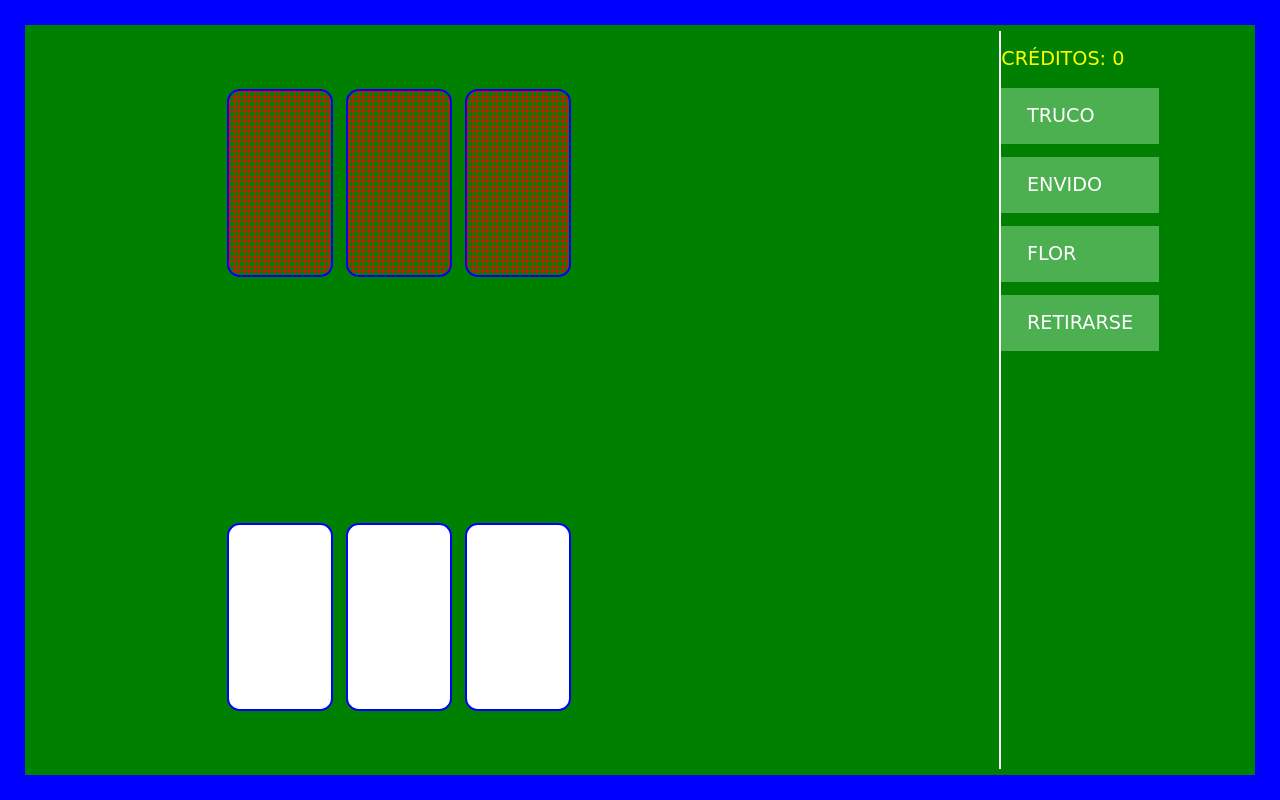
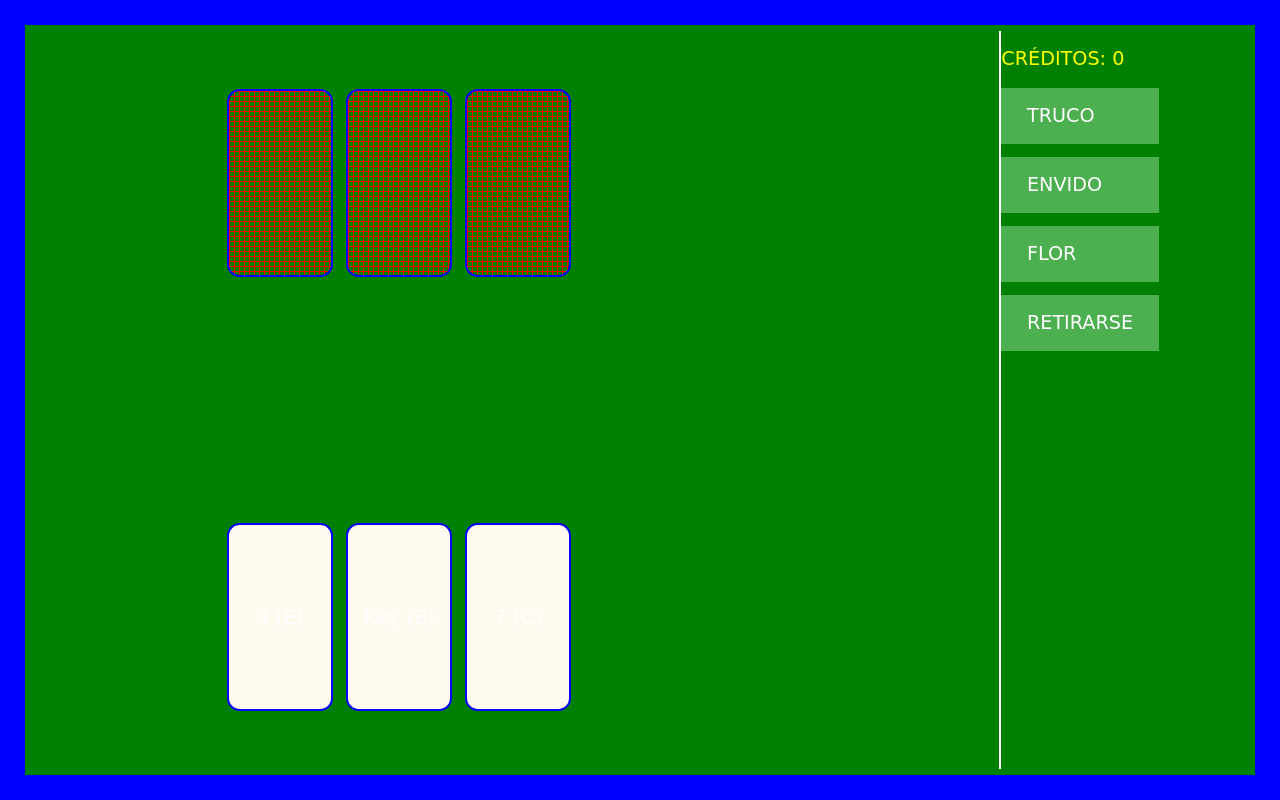
Before and after one commit to gustavojavier7/truco, a PHP site: page /index2.html in a window 1280 px wide. Run offline with PHP 8.4, Linux system fonts and the light colour scheme.

Commit message:
Update styles.css cartas cambian de color a Beige suave

```diff
--- a/styles.css
+++ b/styles.css
@@ -96,7 +96,7 @@ body {
     transition: transform 0.3s, border-color 0.3s;
     position: relative;
     z-index: 1;
-    background-color: #FFFFFF;
+    background-color: #FFFAF0; /* Beige casi blanco */
     background-size: 20px 20px;
     background-repeat: repeat;
     cursor: pointer;
```
